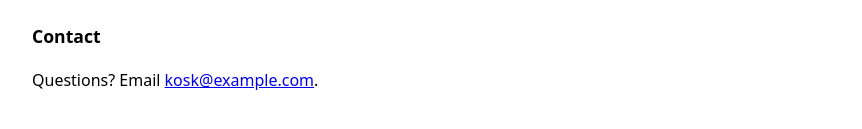
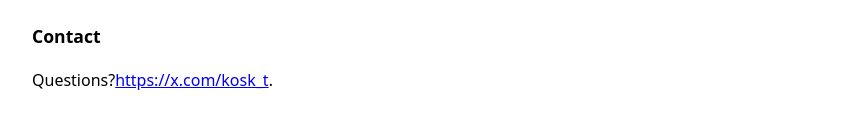
Before and after one commit to kosk-t/Extension_Twitter_React, a browser extension: page docs/privacy.html in a window 1280 px wide. Shown: the part 587-716 px from the top of the page, without its empty margins (198-1060 px from the left). Drawn offline with Linux system fonts and the light colour scheme.

Commit message:
docs: update privacy page (English, simplified)

```diff
--- a/docs/privacy.html
+++ b/docs/privacy.html
@@ -30,6 +30,6 @@
     <p>We may update this policy from time to time. Significant changes will be noted on this page.</p>
 
     <h2>Contact</h2>
-    <p>Questions? Email <a href="mailto:kosk@example.com">kosk@example.com</a>.</p>
+    <p>Questions?<a href="https://x.com/kosk_t">https://x.com/kosk_t</a>.</p>
   </body>
   </html>
```
